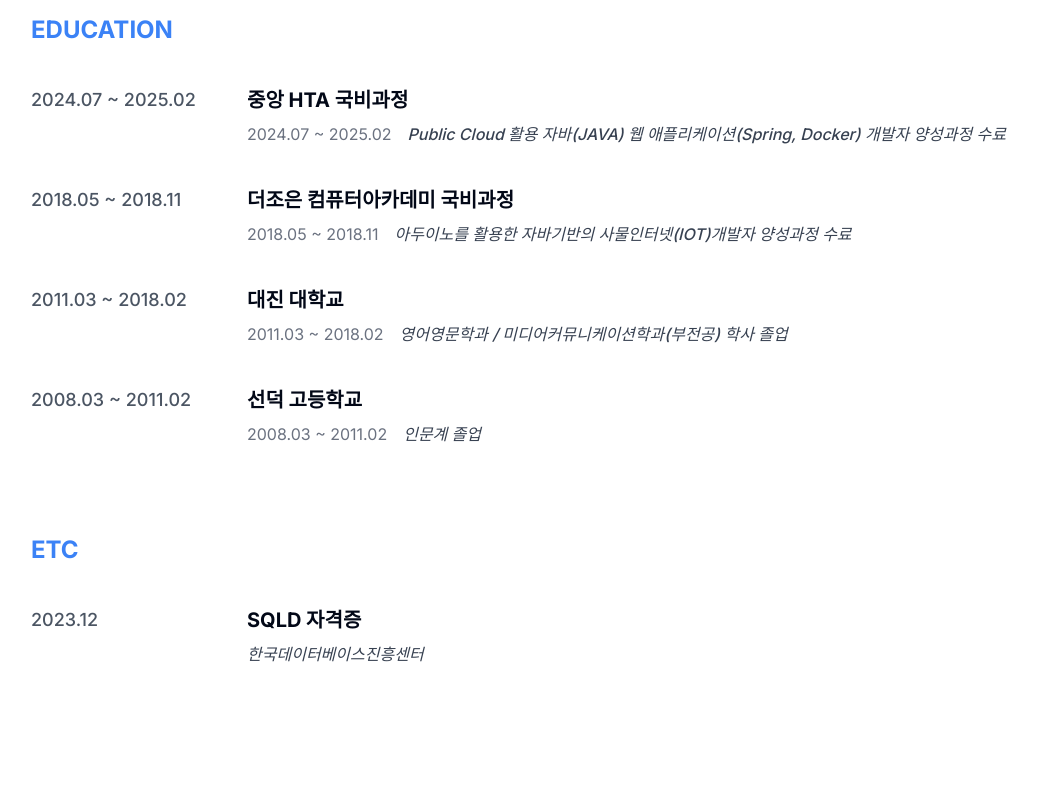
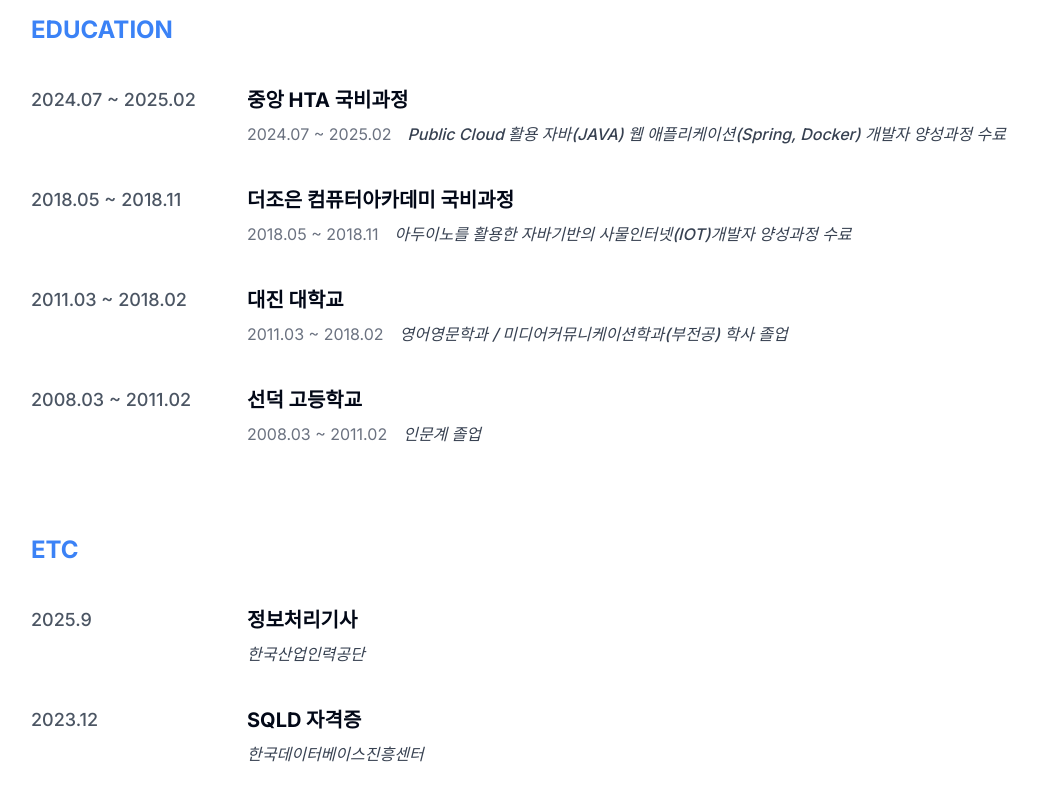
Before and after one commit to bitnalchan92/portfolio, a Next.js app: page / in a window 1280 px wide. Shown: the part 3353-4153 px from the top of the page, without its empty margins (113-1151 px from the left). Before the commit the page ends 4123 px from the top, so only its background shows below. Built offline with nearby package versions, Linux system fonts and the light colour scheme; a web font is replaced by a local one.

Commit message:
etc란 수정

```diff
--- a/components/etc.tsx
+++ b/components/etc.tsx
@@ -3,6 +3,24 @@ export default function Etc() {
     <section>
       <div className="flex items-center gap-3 mt-16 mb-6">
         <h2 className="text-2xl font-bold text-blue-500">ETC</h2>
+      </div>
+
+      <div className="space-y-12">
+        <div className="flex flex-col lg:flex-row gap-2 lg:gap-6 dark:border-gray-700 pt-4">
+          <div className="lg:w-48 flex-shrink-0">
+            <p className="text-lg font-medium text-gray-600 dark:text-gray-400">2025.9</p>
+          </div>
+          <div className="flex-1">
+            <div className="flex flex-wrap items-center gap-2 mb-2">
+              <h3 className="text-xl font-bold dark:text-white">정보처리기사</h3>
+            </div>
+            <div className="mb-6">
+              <div className="flex items-center gap-4 mb-4">
+                <p className="font-medium text-gray-700 dark:text-gray-300 italic">한국산업인력공단</p>
+              </div>
+            </div>
+          </div>
+        </div>
       </div>
 
       <div className="space-y-12">
@@ -22,6 +40,8 @@ export default function Etc() {
           </div>
         </div>
       </div>
+
+
     </section>
   )
 }
```
